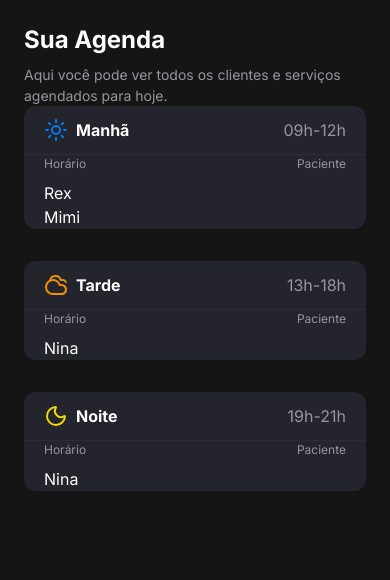
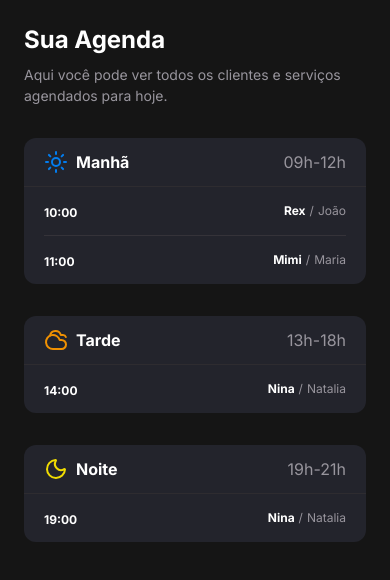
Before and after one commit to eulermomberger/pet-shop, a Next.js app: page / in a window 390 px wide. Shown: the top 580 px of the page. Built offline with nearby package versions, Linux system fonts and the light colour scheme.

Commit message:
✨ feat: Ajustes visuais

```diff
--- a/src/app/page.tsx
+++ b/src/app/page.tsx
@@ -7,7 +7,7 @@ export default function Home() {
 
   return (
     <div className="bg-background-primary p-6">
-      <div className="flex items-center justify-between md:m-8">
+      <div className="flex items-center justify-between mb-8">
         <div>
           <h1 className="text-title-size text-content-primary mb-2">
             Sua Agenda
--- a/src/components/PeriodSection/index.tsx
+++ b/src/components/PeriodSection/index.tsx
@@ -1,5 +1,6 @@
 import { AppointmentPeriod } from '@/types/appointment';
 import { Cloudy, Moon, Sun } from 'lucide-react';
+import { AppointmentCard } from '../AppointmentCard';
 
 type PeriodSectionProps = {
   period: AppointmentPeriod;
@@ -29,13 +30,12 @@ export const PeriodSection = ({ period }: PeriodSectionProps) => {
       {period.appointments.length > 0 ? (
         <div className="px-5">
           <div>
-            <div className="grid grid-cols-2 md:hidden text-label-small-size text-content-secondary mb-2">
-              <div className="text-left">Horário</div>
-              <div className="text-right">Paciente</div>
-            </div>
-
             {period.appointments.map((appointment, index) => (
-              <div key={index}>{appointment.petName}</div>
+              <AppointmentCard
+                key={index}
+                appointment={appointment}
+                isFirstInSection={index === 0}
+              />
             ))}
           </div>
         </div>
```
